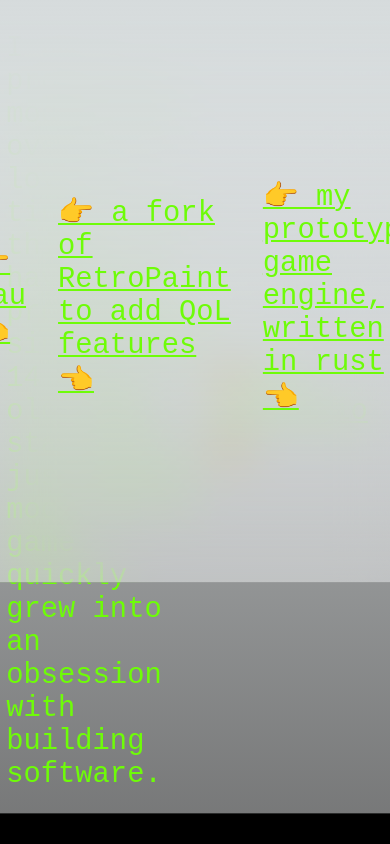
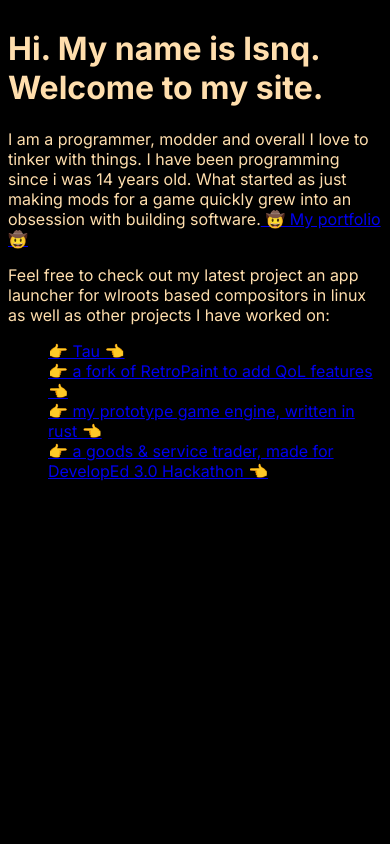
Before and after one commit to l-snq/ttj-d, a Next.js app: page / in a window 390 px wide. Built offline with nearby package versions, Linux system fonts and the light colour scheme.

Commit message:
updated styling

```diff
--- a/src/app/globals.css
+++ b/src/app/globals.css
@@ -1,102 +1,16 @@
-:root {
-  --max-width: 1100px;
-  --border-radius: 12px;
-  --font-mono: "Roboto Mono", ui-monospace, Menlo, Monaco, "Cascadia Mono", "Segoe UI Mono",
-    "Roboto Mono", "Oxygen Mono", "Ubuntu Monospace", "Source Code Pro",
-    "Fira Mono", "Droid Sans Mono", "Courier New", monospace;
-
-  --foreground-rgb: 0, 0, 0;
-  --background-start-rgb: 214, 219, 220;
-  --background-end-rgb: 255, 255, 255;
-
-  --primary-glow: conic-gradient(
-    from 180deg at 50% 50%,
-    #16abff33 0deg,
-    #0885ff33 55deg,
-    #54d6ff33 120deg,
-    #0071ff33 160deg,
-    transparent 360deg
-  );
-  --secondary-glow: radial-gradient(
-    rgba(255, 255, 255, 1),
-    rgba(255, 255, 255, 0)
-  );
-
-  --tile-start-rgb: 239, 245, 249;
-  --tile-end-rgb: 228, 232, 233;
-  --tile-border: conic-gradient(
-    #00000080,
-    #00000040,
-    #00000030,
-    #00000020,
-    #00000010,
-    #00000010,
-    #00000080
-  );
-
-  --callout-rgb: 238, 240, 241;
-  --callout-border-rgb: 172, 175, 176;
-  --card-rgb: 180, 185, 188;
-  --card-border-rgb: 131, 134, 135;
+body {
+	font-family: "Roboto Mono", monospace;
+	background-color: black;
+	color: navajowhite;
+	display: flex;
+	flex-direction: row;
 }
 
-@media (prefers-color-scheme: dark) {
-  :root {
-    --foreground-rgb: 255, 255, 255;
-    --background-start-rgb: 0, 0, 0;
-    --background-end-rgb: 0, 0, 0;
-
-    --primary-glow: radial-gradient(rgba(1, 65, 255, 0.4), rgba(1, 65, 255, 0));
-    --secondary-glow: linear-gradient(
-      to bottom right,
-      rgba(1, 65, 255, 0),
-      rgba(1, 65, 255, 0),
-      rgba(1, 65, 255, 0.3)
-    );
-
-    --tile-start-rgb: 2, 13, 46;
-    --tile-end-rgb: 2, 5, 19;
-    --tile-border: conic-gradient(
-      #ffffff80,
-      #ffffff40,
-      #ffffff30,
-      #ffffff20,
-      #ffffff10,
-      #ffffff10,
-      #ffffff80
-    );
-
-    --callout-rgb: 20, 20, 20;
-    --callout-border-rgb: 108, 108, 108;
-    --card-rgb: 100, 100, 100;
-    --card-border-rgb: 200, 200, 200;
-  }
+#main {
+	flex-direction: column;
+	background-color: red;
 }
 
-* {
-  box-sizing: border-box;
-  padding: 0;
-  margin: 0;
+li {
+	display: block;
 }
-
-html,
-body {
-  max-width: 100vw;
-  overflow-x: hidden;
-}
-
-body {
-  color: rgb(var(--foreground-rgb));
-	background-color: #000000;
-}
-
-a {
-  color: inherit;
-  text-decoration: none;
-}
-
-@media (prefers-color-scheme: dark) {
-  html {
-    color-scheme: dark;
-  }
-}
--- a/src/app/page.js
+++ b/src/app/page.js
@@ -1,4 +1,4 @@
-import styles from "./page.module.css";
+import styles from "./globals.css";
 
 export default function Home() {
   return (
@@ -12,10 +12,20 @@ export default function Home() {
 		  </p>
 		  <p>
 	  		Feel free to check out my latest project an app launcher for wlroots based compositors in linux as well as other projects I have worked on:
-	  		<a className={styles.project} href={'https://github.com/l-snq/tau/'}>👉 Tau 👈</a>
-	  		<a className={styles.project} href={'https://github.com/l-snq/retroPaint/'}>👉 a fork of RetroPaint to add QoL features👈</a>
-	  		<a className={styles.project} href={'https://github.com/l-snq/dioxane/'}>👉 my prototype game engine, written in rust 👈</a>
-	  		<a className={styles.project} href={'https://github.com/l-snq/servicer-web-app/'}>👉 a goods & service trader, made for DevelopEd 3.0 Hackathon 👈</a>
+				<ul>
+					<li>
+						<a className={styles.project} href={'https://github.com/l-snq/tau/'}>👉 Tau 👈</a>
+					</li>
+					<li>
+						<a className={styles.project} href={'https://github.com/l-snq/retroPaint/'}>👉 a fork of RetroPaint to add QoL features👈</a>
+					</li>
+					<li>
+						<a className={styles.project} href={'https://github.com/l-snq/dioxane/'}>👉 my prototype game engine, written in rust 👈</a>
+					</li>
+					<li>
+						<a className={styles.project} href={'https://github.com/l-snq/servicer-web-app/'}>👉 a goods & service trader, made for DevelopEd 3.0 Hackathon 👈</a>
+					</li>
+				</ul>
 
 		  </p>
         </div>
--- a/src/app/page.module.css
+++ b/src/app/page.module.css
@@ -1,246 +1 @@
 @import url("https://fonts.googleapis.com/css2?family=VT323&display=swap");
-
-.main {
-  display: flex;
-  background-color: black;
-  flex-direction: column;
-  justify-content: space-between;
-  align-items: center;
-  padding: 15rem;
-  min-height: 100vh;
-  color: #6efc08;
-	/*#FFCA28;*/
-  /*#6efc08;*/
-}
-
-
-.description {
-  display: inherit;
-  justify-content: inherit;
-  flex-direction: column;
-  align-items: inherit;
-  font-size: 1.85rem;
-  max-width: var(--max-width);
-  /*font-family: var(--font-mono);*/
-  font-family: monospace;
-}
-
-.description a {
-  display: flex;
-  justify-content: center;
-  align-items: center;
-  gap: 0.5rem;
-  padding: 1em;
-  text-decoration-line: underline;
-}
-.description h1 {
-	/*do something here?*/
-}
-
-.description p {
-	font-size: 1.80rem;
-}
-
-.project {
-  text-decoration-line: underline;
-}
-
-.code {
-  font-weight: 700;
-  font-family: var(--font-mono);
-}
-
-.grid {
-  display: grid;
-  grid-template-columns: repeat(4, minmax(25%, auto));
-  max-width: 100%;
-  width: var(--max-width);
-}
-
-.card {
-  padding: 1rem 1.2rem;
-  border-radius: var(--border-radius);
-  background: rgba(var(--card-rgb), 0);
-  border: 1px solid rgba(var(--card-border-rgb), 0);
-  transition: background 200ms, border 200ms;
-}
-
-.card span {
-  display: inline-block;
-  transition: transform 200ms;
-}
-
-.card h2 {
-  font-weight: 600;
-  margin-bottom: 0.7rem;
-}
-
-.card p {
-  margin: 0;
-  opacity: 0.6;
-  font-size: 0.9rem;
-  line-height: 1.5;
-  max-width: 30ch;
-  text-wrap: balance;
-}
-
-.span {
-	background-color: #FFCA28;
-	flex-direction: row-reverse;
-}
-
-.center {
-  display: flex;
-  justify-content: center;
-  align-items: center;
-  position: relative;
-  padding: 4rem 0;
-}
-
-.center::before {
-  background: var(--secondary-glow);
-  border-radius: 50%;
-  width: 480px;
-  height: 360px;
-  margin-left: -400px;
-}
-
-.center::after {
-  background: var(--primary-glow);
-  width: 240px;
-  height: 180px;
-  z-index: -1;
-}
-
-.center::before,
-.center::after {
-  content: "";
-  left: 50%;
-  position: absolute;
-  filter: blur(45px);
-  transform: translateZ(0);
-}
-
-.logo {
-  position: relative;
-}
-/* Enable hover only on non-touch devices */
-@media (hover: hover) and (pointer: fine) {
-  .card:hover {
-    background: rgba(var(--card-rgb), 0.1);
-    border: 1px solid rgba(var(--card-border-rgb), 0.15);
-  }
-
-  .card:hover span {
-    transform: translateX(4px);
-  }
-}
-
-@media (prefers-reduced-motion) {
-  .card:hover span {
-    transform: none;
-  }
-}
-
-/* Mobile */
-@media (max-width: 700px) {
-  .content {
-    padding: 4rem;
-  }
-
-  .grid {
-    grid-template-columns: 1fr;
-    margin-bottom: 120px;
-    max-width: 320px;
-    text-align: center;
-  }
-
-  .card {
-    padding: 1rem 2.5rem;
-  }
-
-  .card h2 {
-    margin-bottom: 0.5rem;
-  }
-
-  .center {
-    padding: 8rem 0 6rem;
-  }
-
-  .center::before {
-    transform: none;
-    height: 300px;
-  }
-
-  .description {
-    font-size: 0.8rem;
-  }
-
-  .description a {
-    padding: 1rem;
-  }
-
-  .description p,
-  .description div {
-    display: flex;
-    justify-content: center;
-    position: fixed;
-    width: 100%;
-  }
-
-  .description p {
-    align-items: center;
-    inset: 0 0 auto;
-    padding: 2rem 1rem 1.4rem;
-    border-radius: 0;
-    border: none;
-    border-bottom: 1px solid rgba(var(--callout-border-rgb), 0.25);
-    background: linear-gradient(
-      to bottom,
-      rgba(var(--background-start-rgb), 1),
-      rgba(var(--callout-rgb), 0.5)
-    );
-    background-clip: padding-box;
-    backdrop-filter: blur(24px);
-  }
-
-  .description div {
-    align-items: flex-end;
-    pointer-events: none;
-    inset: auto 0 0;
-    padding: 2rem;
-    height: 200px;
-    background: linear-gradient(
-      to bottom,
-      transparent 0%,
-      rgb(var(--background-end-rgb)) 40%
-    );
-    z-index: 1;
-  }
-}
-
-/* Tablet and Smaller Desktop */
-@media (min-width: 701px) and (max-width: 1120px) {
-  .grid {
-    grid-template-columns: repeat(2, 50%);
-  }
-}
-
-@media (prefers-color-scheme: dark) {
-  .vercelLogo {
-    filter: invert(1);
-  }
-
-  .logo {
-    filter: invert(1) drop-shadow(0 0 0.3rem #ffffff70);
-  }
-}
-
-@keyframes rotate {
-  from {
-    transform: rotate(360deg);
-  }
-  to {
-    transform: rotate(0deg);
-  }
-}
```
